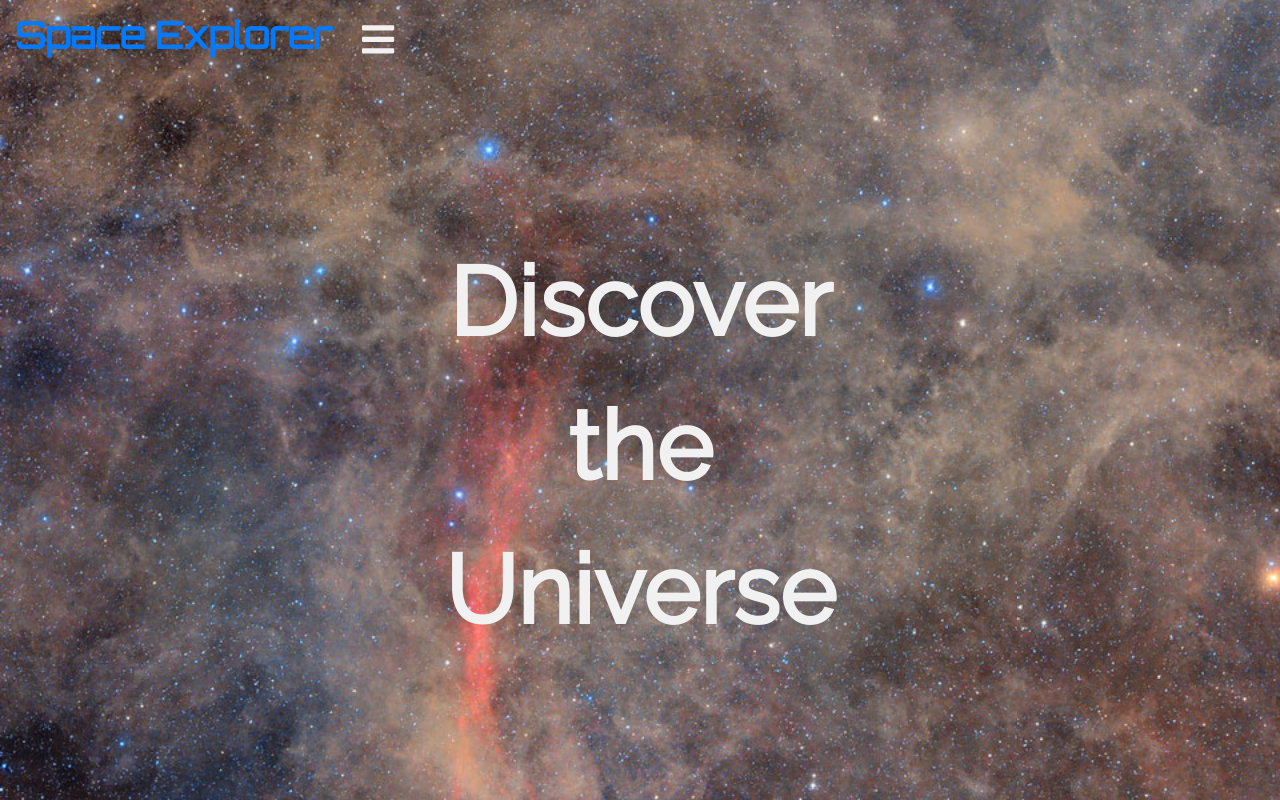
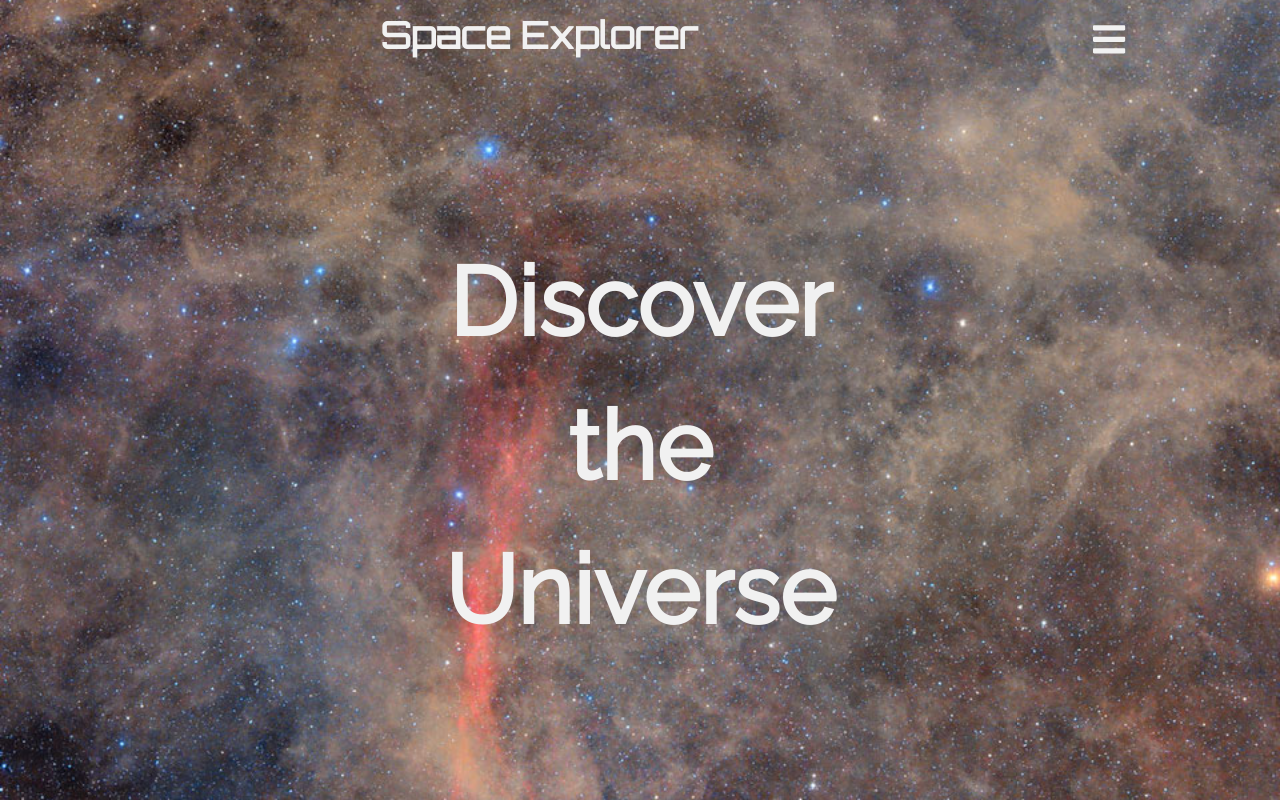
Before and after one commit to Homerm54/Space-Explorer, a Next.js app: page / in a window 1280 px wide. Built offline with nearby package versions, Linux system fonts and the light colour scheme.

Commit message:
Navbar Edited

```diff
--- a/src/components/Navigation Bar/Navigation Bar.js
+++ b/src/components/Navigation Bar/Navigation Bar.js
@@ -14,8 +14,8 @@ function Navbar() {
 
       <div className={`row`}>
         <Link href="/">
-          <a>
-            <h2 className={`col ${styles.title}`}>Space Explorer</h2>
+          <a className={`col ${styles['nav-link']}`} style={{color: 'unset'}}>
+            <h2 className={`${styles.title}`}>Space Explorer</h2>
           </a>
         </Link>
         <span className={`col-auto ${styles.toggleButton}`} role="button"
--- a/src/components/Navigation Bar/style.module.css
+++ b/src/components/Navigation Bar/style.module.css
@@ -1,112 +1,125 @@
-@keyframes appear{
-  from{
+@keyframes fade-in {
+  from {
     opacity: 0;
   }
-
-  to{
+  to {
     opacity: 1;
   }
 }
 
-.container{
+.container {
   position: fixed;
-  top: 0.5rem; /*Small 'Margin'*/
-  animation: appear 1s;
+  top: 0.5rem;
+  /*Small 'Margin'*/
+  animation: fade-in 1s;
   z-index: 100;
-
   max-width: 100%;
-
   font-family: Orbitron;
 }
 
-.toggleButton{
+.toggleButton {
   align-self: center;
   font-size: 120%;
 }
 
-.title{
+.title {
   text-align: center;
   font-size: 110%;
 }
 
-.nav-links-container{
+.nav-links-container {
   width: 100%;
   height: 100vh;
-
   padding-right: 1.3rem;
   padding-top: 3.8rem;
-
   position: fixed;
   top: 0px;
-
   justify-content: flex-end;
   z-index: -1;
-
   background-color: rgba(0, 0, 0, 0);
-  transform: translateX(100%); /*Default*/
-
+  transform: translateX(100%);
+  /*Default*/
   transition: transform 500ms, background-color 250ms ease 600ms;
   /*Change this according to the theme*/
   background: linear-gradient(270deg, black 82%, transparent 80%);
 }
 
-.show-navContainer{
+.show-navContainer {
   transform: translateX(0%);
   background-color: rgba(0, 0, 0, 0.3);
 }
 
-.nav-links-list{
+.nav-links-list {
   text-align: right;
   list-style: none;
   display: flex;
   flex-direction: column;
+  width: 50%;
 }
 
-.nav-link{
+.nav-link {
   text-decoration: none;
   color: unset;
 }
 
-.nav-link:hover{
+.nav-link:hover {
   text-decoration: none;
 }
 
-.nav-item{
+.nav-item {
   padding: 0.2rem;
+  border-width: 2px;
+  border-bottom-style: solid;
+  border-image-source: linear-gradient(to left, var(--custom-white), transparent);
+  border-image-slice: 1;
+  opacity: 0;
+  transition: opacity 500ms;
 }
 
-@media (min-width: 768px) {/*md*/
-  .toggleButton{
+.nav-item:last-child {
+  border-bottom-style: none;
+}
+
+.show-navContainer  .nav-item{
+  opacity: 1;
+}
+
+.nav-item:nth-child(0){ transition-delay: 200ms;}
+.nav-item:nth-child(1){ transition-delay: 300ms;}
+.nav-item:nth-child(2){ transition-delay: 400ms;}
+.nav-item:nth-child(3){ transition-delay: 500ms;}
+.nav-item:nth-child(4){ transition-delay: 600ms;}
+.nav-item:nth-child(5){ transition-delay: 700ms;}
+.nav-item:nth-child(6){ transition-delay: 800ms;}
+
+@media (min-width: 768px) {
+  /*md*/
+  .toggleButton {
     font-size: 180%;
   }
-
-  .title{
+  .title {
     font-size: 180%;
   }
-
-  .nav-links-container{
+  .nav-links-container {
     padding-top: 5.2rem;
   }
-
-  .nav-links-list{
+  .nav-links-list {
     font-size: 1.4rem;
   }
 }
 
-@media (min-width: 1200px) {/*xl*/
-  .toggleButton{
+@media (min-width: 1200px) {
+  /*xl*/
+  .toggleButton {
     font-size: 230%;
   }
-
-  .title{
+  .title {
     font-size: 230%;
   }
-
-  .nav-links-container{
+  .nav-links-container {
     padding-top: 6.2rem;
   }
-
-  .nav-links-list{
+  .nav-links-list {
     font-size: 2.2rem;
   }
 }
--- a/src/components/css/utilities.css
+++ b/src/components/css/utilities.css
@@ -57,6 +57,7 @@
 .h6{
   font-size: 1rem;
 }
+
 
 /*@media (min-width: 768px) {
 
```
